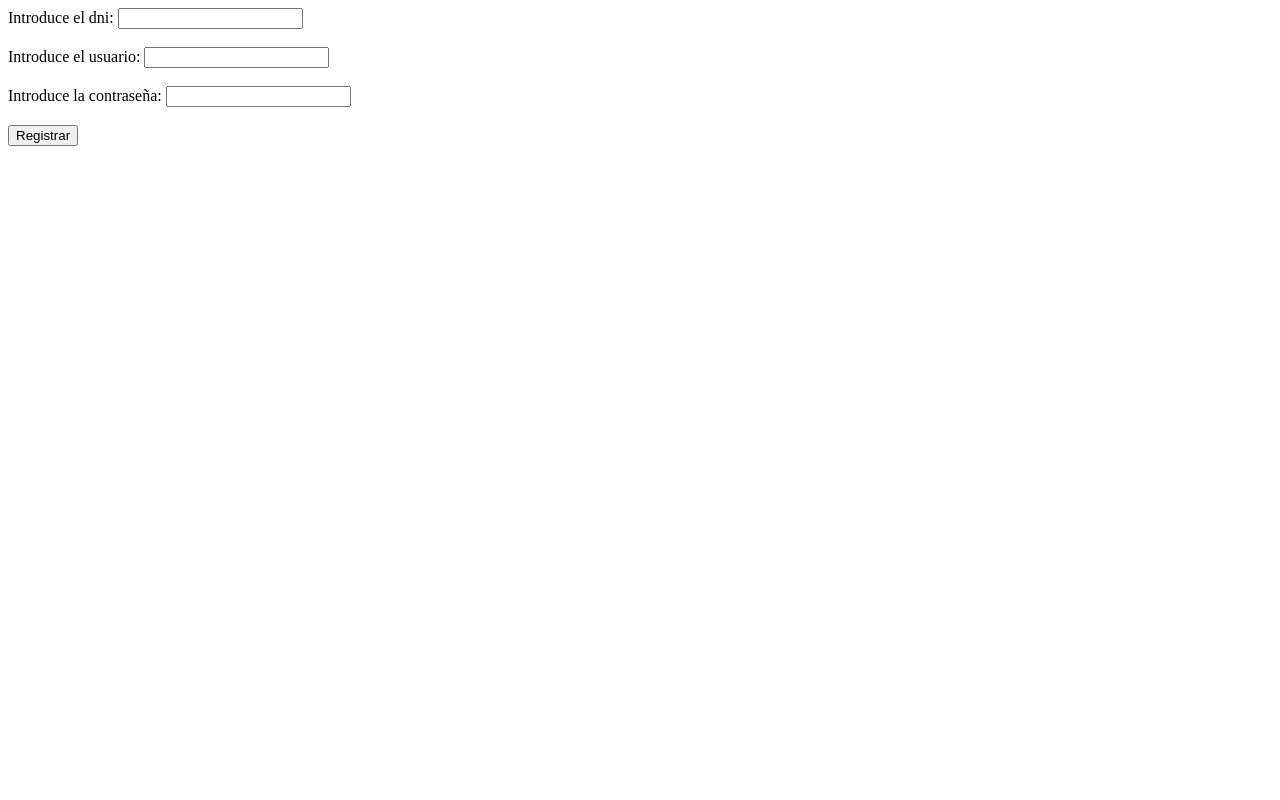
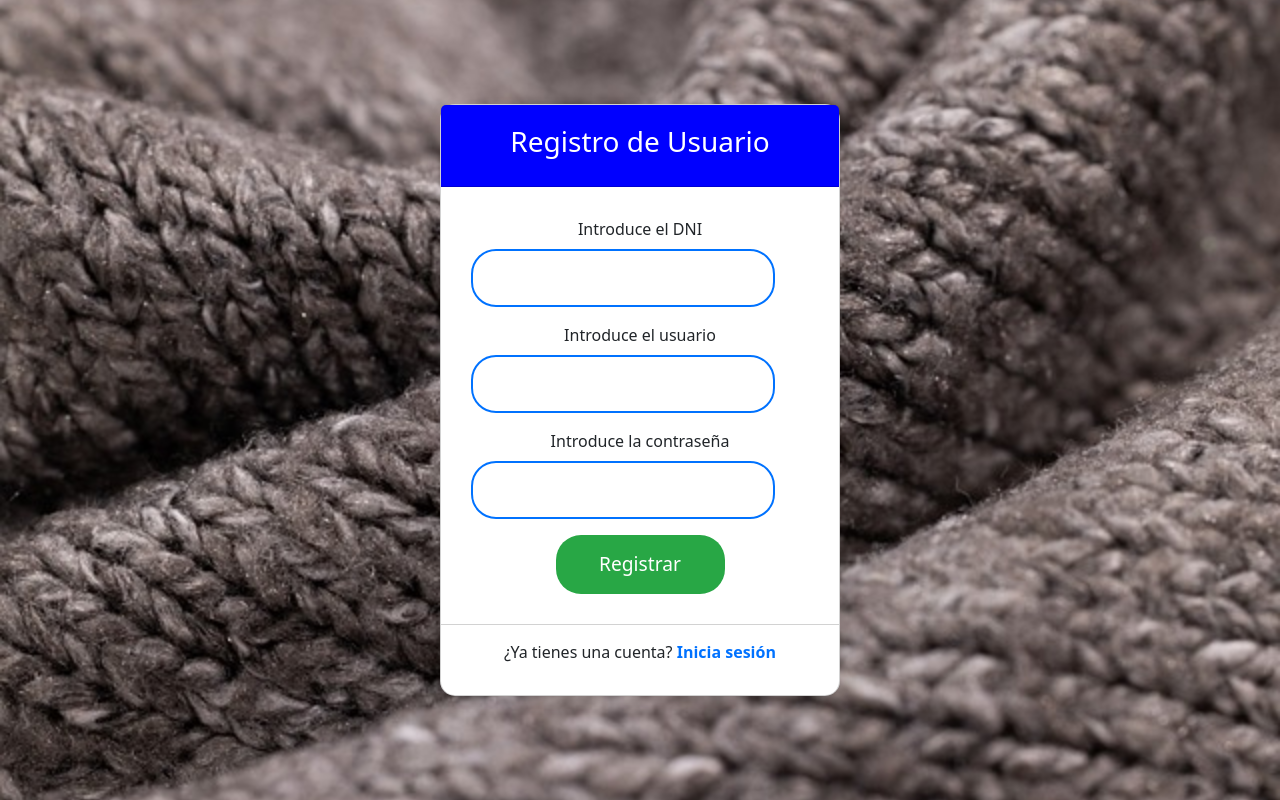
Before and after one commit to IsmaelR01/Proyecto-Final, a PHP site: page /php/registro.php in a window 1280 px wide. Run offline with PHP 8.4, Linux system fonts and the light colour scheme.

Commit message:
cambios en los estilos

```diff
--- /dev/null
+++ b/www/css/estilologinregistro.css
@@ -0,0 +1,88 @@
+body {
+    background-image: url("../imagenes/tejido.jpg");
+    background-repeat: no-repeat;
+    background-size: cover; /* Asegura que la imagen cubra toda la pantalla */
+    background-position: center; /* Centra la imagen en la pantalla */
+    height: 100vh; /* 100% de la altura de la ventana */
+    display: flex;
+    justify-content: center;
+    align-items: center;
+    margin: 0;
+}
+
+.card {
+    border-radius: 15px;
+    box-shadow: 0px 6px 15px rgba(0, 0, 0, 0.1);
+    width: 100%;
+    max-width: 400px;
+    background-color: #ffffff; /* Fondo blanco para el contenedor */
+}
+
+.card-header {
+    background-color: blue;
+    color: white;
+    font-size: 1.5rem;
+    text-align: center;
+    padding: 20px;
+    border-top-left-radius: 15px;
+    border-top-right-radius: 15px;
+}
+
+.card-body {
+    padding: 30px;
+}
+
+.form-control {
+    border-radius: 25px;
+    border: 2px solid #0072ff;
+    padding: 15px;
+    margin-bottom: 15px;
+    font-size: 1rem;
+    transition: all 0.3s ease;
+    width: 90%; /* Esto asegura que el input ocupe todo el ancho disponible */
+}
+
+.form-control:focus {
+    border-color: #00c6ff;
+    box-shadow: 0px 0px 10px rgba(0, 198, 255, 0.5);
+}
+
+.btn-primary {
+    background-color: #28a745;
+    color: white;
+    border: none;
+    padding: 15px;
+    border-radius: 25px;
+    font-size: 1.2rem;
+    transition: all 0.3s ease;
+    width: 50%; /* El ancho se mantiene en 50% */
+    margin: 0 auto; /* Esto centrará el botón horizontalmente */
+    display: block; /* Hace que el botón sea un bloque para que se pueda centrar */
+    text-align: center; /* Asegura que el texto del botón esté centrado */
+}
+
+
+.btn-primary:hover {
+    background-color: #66cc66;
+}
+
+.card-footer {
+    text-align: center;
+    background-color: transparent;
+    padding: 15px 0;
+}
+
+.card-footer a {
+    color: #0072ff;
+    font-weight: bold;
+    text-decoration: none;
+}
+
+.card-footer a:hover {
+    text-decoration: underline;
+}
+
+.form-label {
+    text-align: center;
+    display: block;
+}
--- a/www/php/controladorLogin.php
+++ b/www/php/controladorLogin.php
@@ -31,10 +31,10 @@ if (filter_has_var(INPUT_POST, 'sesion')) {
                     $_SESSION['rol'] = $rol;
                     switch ($rol) {
                         case 'admin':
-                            header('Location: index.html');
+                            header('Location: ../index.html');
                             break;
                         case 'cliente':
-                            header('Location: index.html');
+                            header('Location: ../index.html');
                             break;
                     }
                 } else {
--- a/www/php/registro.php
+++ b/www/php/registro.php
@@ -1,24 +1,49 @@
+<?php
+// Aquí puedes incluir tu sesión si es necesario, como en el caso de login.php
+// session_start();
+?>
+
 <!DOCTYPE html>
-<html>
+<html lang="es">
 <head>
     <meta charset="UTF-8">
+    <meta name="viewport" content="width=device-width, initial-scale=1.0">
     <title>Registro de Usuario</title>
+    <link href="https://cdn.jsdelivr.net/npm/bootstrap@5.3.0-alpha1/dist/css/bootstrap.min.css" rel="stylesheet" integrity="sha384-KyZXEJv+M1umXk5DB7Pt9zDntM5q9B1/a9HhDlzkYngRHDL7k6X7mLntM4V8dm2w" crossorigin="anonymous">
+    <link rel="stylesheet" href="../css/estilologinregistro.css">
 </head>
 <body>
-    <form action="controladorRegistro.php" method="post">
-        <label>Introduce el dni:
-            <input type="text" name="dni" required>
-        </label>
-        <br><br>
-        <label>Introduce el usuario:
-            <input type="text" name="usuario" required>
-        </label>
-        <br><br>
-        <label>Introduce la contraseña:
-            <input type="password" name="contrasena" required>
-        </label>
-        <br><br>
-        <button type="submit" name="registrar">Registrar</button>
-    </form>
+    <div class="card">
+        <div class="card-header">
+            <h3>Registro de Usuario</h3>
+        </div>
+        <div class="card-body">
+            <form action="controladorRegistro.php" method="post">
+                <div class="mb-3">
+                    <label for="dni" class="form-label">Introduce el DNI</label>
+                    <input type="text" class="form-control" id="dni" name="dni" required>
+                </div>
+
+                <div class="mb-3">
+                    <label for="usuario" class="form-label">Introduce el usuario</label>
+                    <input type="text" class="form-control" id="usuario" name="usuario" required>
+                </div>
+
+                <div class="mb-3">
+                    <label for="contrasena" class="form-label">Introduce la contraseña</label>
+                    <input type="password" class="form-control" id="contrasena" name="contrasena" required>
+                </div>
+
+                <button type="submit" name="registrar" class="btn btn-primary">Registrar</button>
+            </form>
+        </div>
+        <div class="card-footer">
+            <p>¿Ya tienes una cuenta? <a href="login.php">Inicia sesión</a></p>
+        </div>
+    </div>
+
+    <!-- Enlazamos con el script de Bootstrap si es necesario -->
+    <script src="https://cdn.jsdelivr.net/npm/bootstrap@5.3.0-alpha1/dist/js/bootstrap.bundle.min.js" integrity="sha384-pzjw8f+ua7Kw1TIq0Xr7RUbiT8lylQJlM5H56hlXTp0lvoFpt+msPnP1Dth46+gq" crossorigin="anonymous"></script>
+
 </body>
 </html>
```
Also changed, not shown: www/php/login.php (+28 -13 lines), www/imagenes/tejido.jpg (added).
